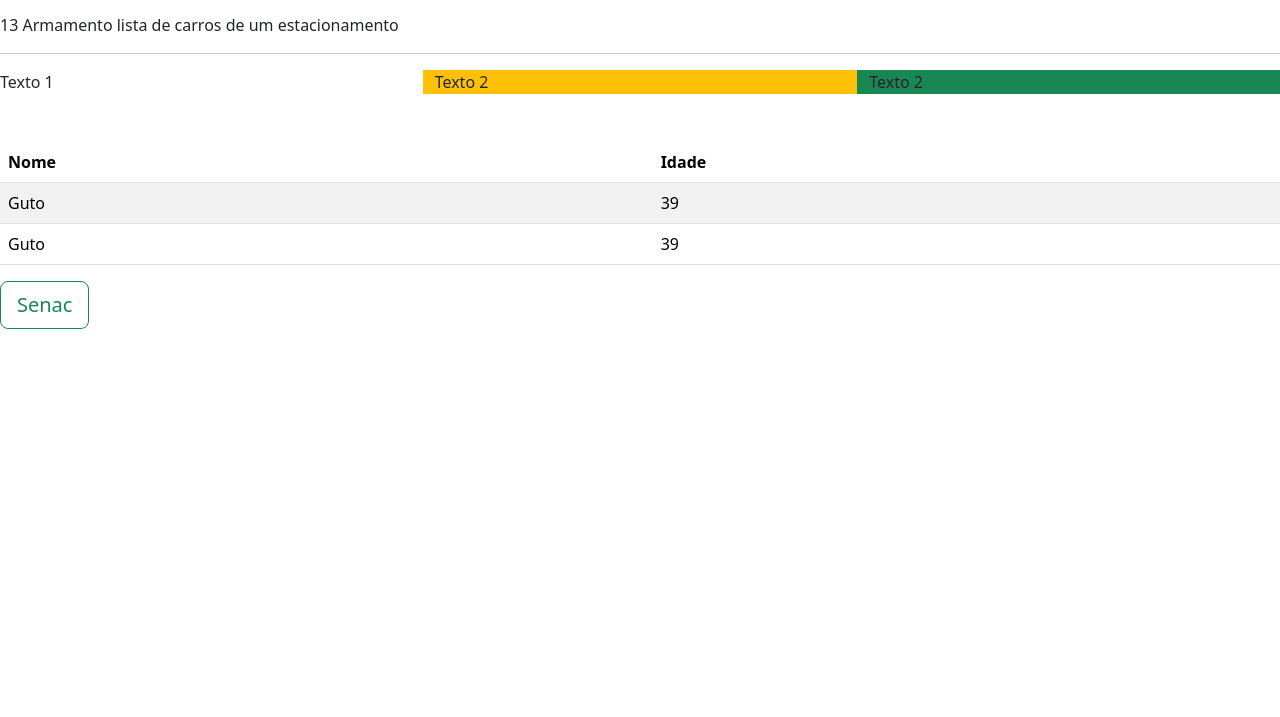
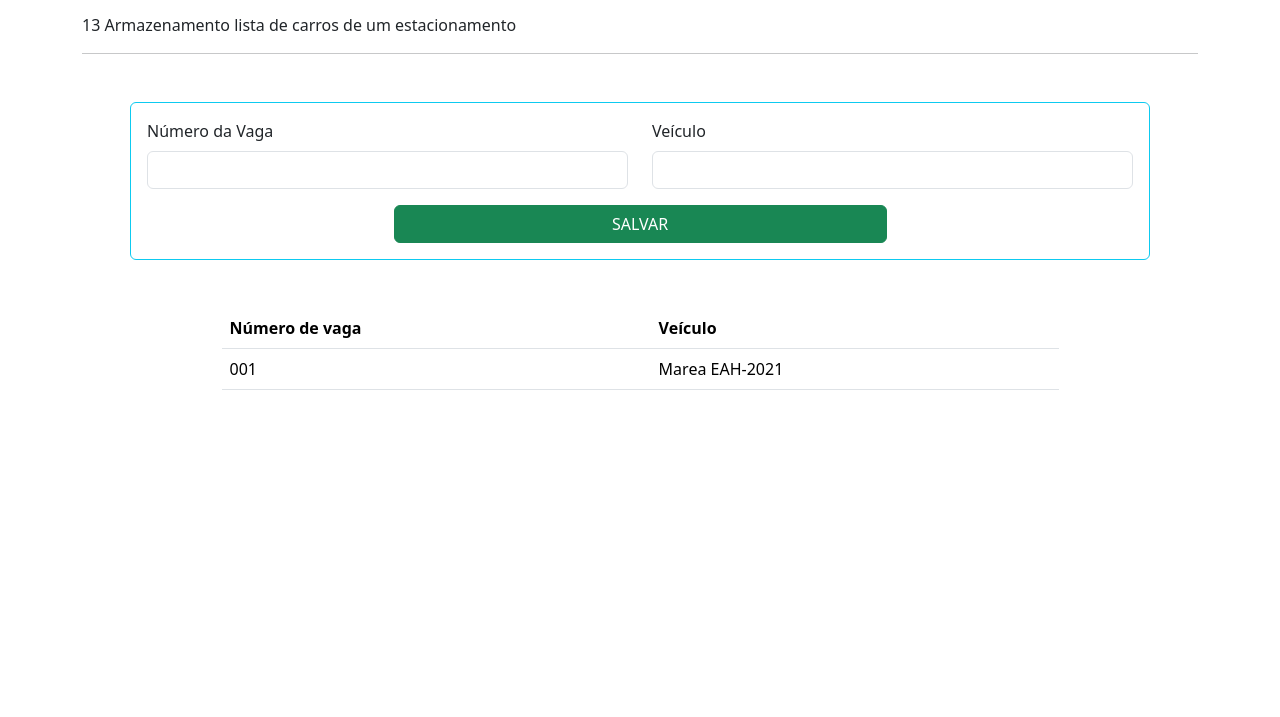
Before and after one commit to Madusilvax/atividade-trello, a plain HTML site: page Exercicio013/index.html in a window 1280 px wide. Shown: the part 83-800 px from the top of the page. Drawn offline with nearby package versions, Linux system fonts and the light colour scheme.

Commit message:
Exercicio013 verdadeiro

```diff
--- a/Exercicio013/app.js
+++ b/Exercicio013/app.js
@@ -0,0 +1,29 @@
+let numeroDeVagas = []
+let veiculos = []
+
+function fnSalvarVeiculo(){
+    numeroDeVagas.push(document.getElementById("numero_vaga").value)
+    veiculos.push(document.getElementById("veiculo").value)
+    console.dir(numeroDeVagas)
+    console.dir(veiculos)
+}
+
+function fnListarVeiculos(){
+        /*
+    let i = 0
+    while(i < veiculos.length){
+        console.log(veiculos[i], numeroDeVagas[i])
+        i++
+    }
+    */
+    //for(declaração contador; condição; incremento){}
+
+    for(let i = 0; i < veiculos.length; i++){
+      document.getElementById("tabela_veiculos").innerHTML +=`<tr>'
+      document.getElementById("tabela_veiculos").innerHTML +=`<td> ${numeroDeVagas[i]} </td><td> $
+      {veiculos[i]}</td>`
+      document.getElementById("tabela_veiculos").innerHTML += `</tr>`
+    }
+}
+
+function fnLimpar(){}
--- a/Exercicio013/index.html
+++ b/Exercicio013/index.html
@@ -1,41 +1,66 @@
 <!DOCTYPE html>
-<html lang="en">
+<html lang="pt-br">
+
 <head>
     <meta charset="UTF-8">
     <meta name="viewport" content="width=device-width, initial-scale=1.0">
     <title>Exercicio 013</title>
+
     <link href="https://cdn.jsdelivr.net/npm/bootstrap@5.3.8/dist/css/bootstrap.min.css" rel="stylesheet"
         integrity="sha384-sRIl4kxILFvY47J16cr9ZwB07vP4J8+LH7qKQnuqkuIAvNWLzeN8tE5YBujZqJLB" crossorigin="anonymous">
 
+    <link rel="stylesheet" href="estilo.css">
+
 </head>
+
 <body>
+
+    <div class="container">
         <h1>Exercicio 013</h1>
         <blockquote>"Não me venha com esse papo de emprego, o que eu quero é sossego"</blockquote>
-    <p>13 Armamento lista de carros de um estacionamento</p>
+        <p>13 Armazenamento lista de carros de um estacionamento</p>
         <hr>
+
+        <form class="border border-info border-1 rounded p-3 m-5">
+            <div class="row mb-3">
+                <div class="col">
+                    <label class="form-label">Número da Vaga</label>
+                    <input class="form-control" id="numero_vaga">
+                </div>
+                <div class="col">
+                    <label class="form-label">Veículo</label>
+                    <input class="form-control" id="veiculo">
+                </div>
+            </div>
             <div class="row">
-        <div class="col-12 col-md-4 fundo text">Texto 1</div>
-        <div class="col-12 col-md-4 bg-warning">Texto 2</div>
-        <div class="col-12 col-md-4 bg-success">Texto 2</div>
+                <div class="col text-center">
+                    <button type="button" class="btn btn-success w-50" onclick="fnSalvarVeiculo();
+                    fnListarVeiculos()">SALVAR</button>
                 </div>
-    <table class="table table-primry table table-striped table-hover mt-5">
+            </div>
+        </form>
+        <div class="row">
+            <div class="col">
+                <table class="table w-75 m-auto">
                     <thead>
                         <tr>
-                <th>Nome</th>
-                <th>Idade</th>
+                            <th>Número de vaga</th>
+                            <th>Veículo</th>
                         </tr>
                     </thead>
-        <tbody>
+                    <tbody id="tabela-veiculos">
                         <tr>
-                <td>Guto</td>
-                <td>39</td>
-            </tr>
-            <tr>
-                <td>Guto</td>
-                <td>39</td>
+                            <td>001</td>
+                            <td>Marea EAH-2021</td>
                         </tr>
                     </tbody>
                 </table>
-    <a href="https://sp.senac.br" class="btn btn-outline-success btn-lg">Senac</a>
+            </div>
+        </div>
+    </div>
+
+    <script src="app.js"></script>
+
 </body>
+
 </html>
```
Also changed, not shown: TesteExercicio013/index.html (added, +41 -0 lines), TesteExercicio013/app.js (added), TesteExercicio013/estilo.css (added). Lines whose indentation alone changed are shown as unchanged.
